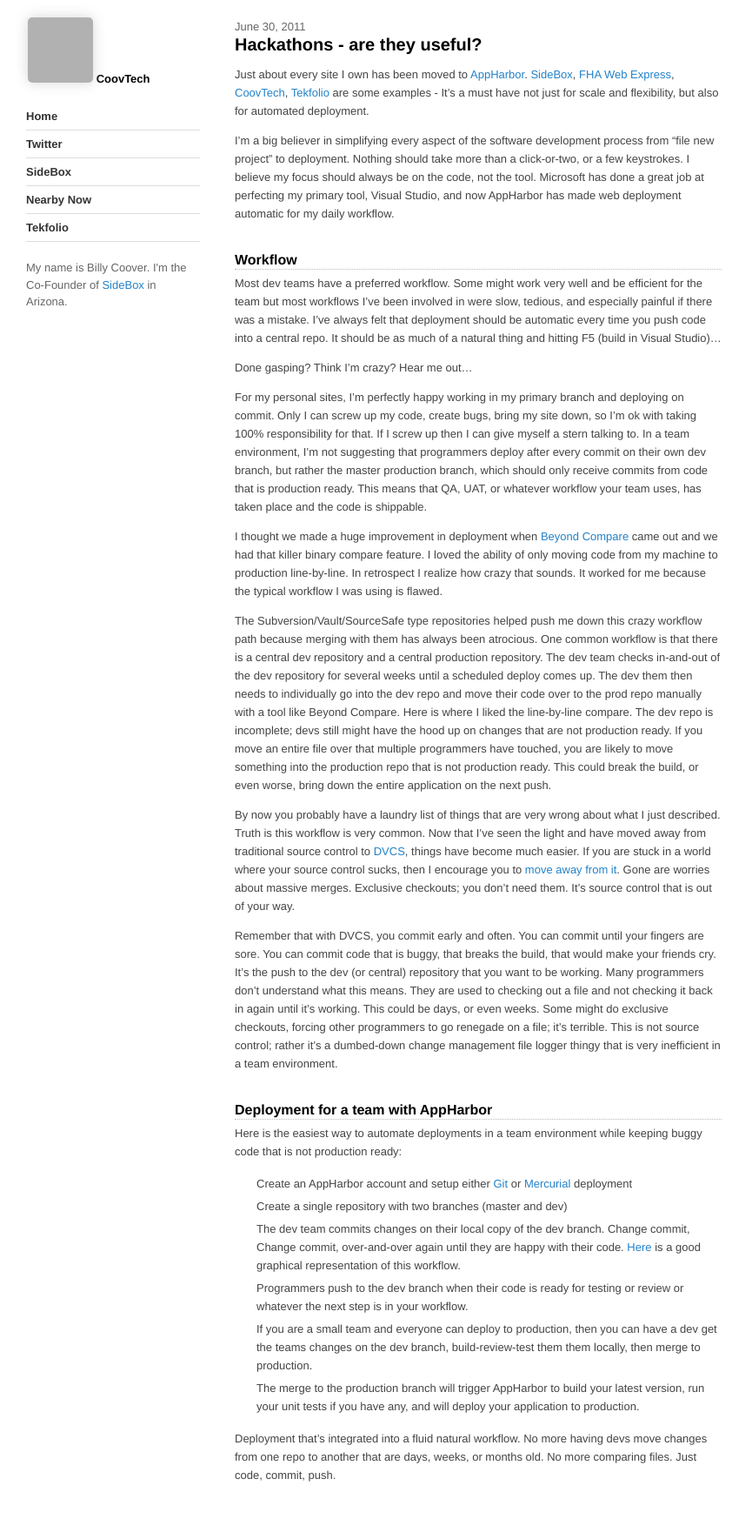
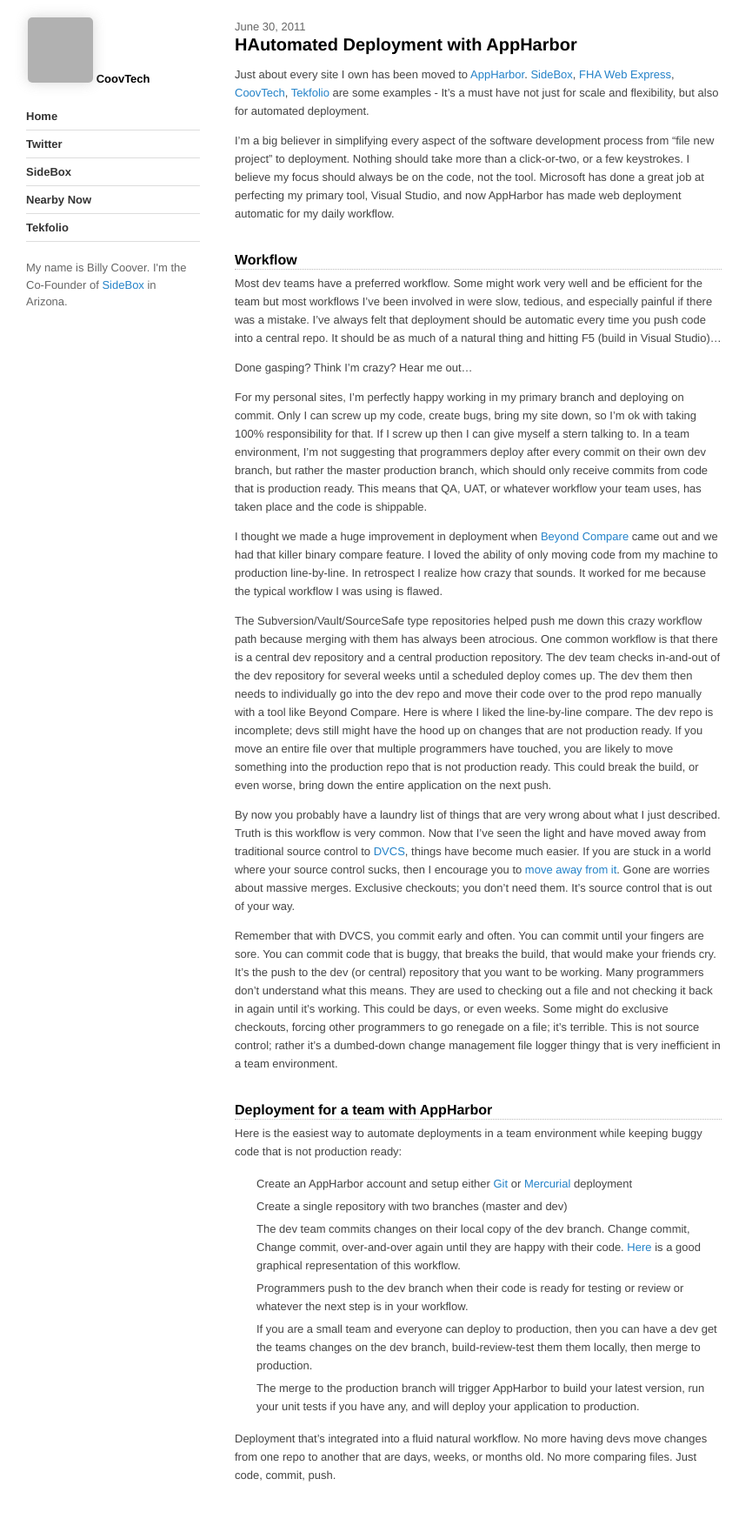
Before and after one commit to azcoov/azcoov.github.com, a Jekyll site: the page built from _posts/2011-06-30-appharbor.md, in a window 1280 px wide. Shown: the whole page at 87% size, without its empty margins (0-865 px from the left). Built offline with Jekyll 4.4.1, drawn with Linux system fonts in a browser that asks for light colours; Markdown is read by kramdown in place of the engine named in the settings; grey boxes are pictures that could not be loaded.

Commit message:
port appharbor

```diff
--- a/_posts/2011-06-30-appharbor.md
+++ b/_posts/2011-06-30-appharbor.md
@@ -1,6 +1,6 @@
 ---
 layout: post
-title: "Hackathons - are they useful?"
+title: "HAutomated Deployment with AppHarbor"
 excerpt:
   Just about every site I own has been moved to [AppHarbor](https://appharbor.com/). [SideBox](http://www.sidebox.com), [FHA Web Express](http:www.fhawebexpress.com), [CoovTech](http://www.coovtech.com), [Tekfolio](http://www.tekfolio.me) are some examples - It's a must have not just for scale and flexibility, but also for automated deployment.
 ---
```
